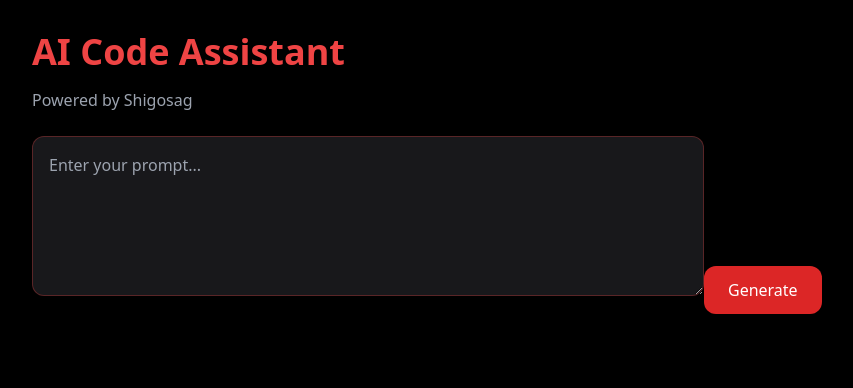
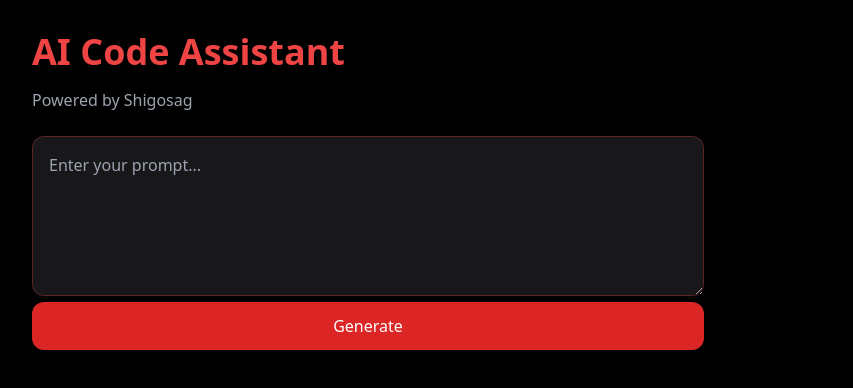
Before and after one commit to Shigosag/AI-Tools-Hub, a Next.js app in the folder client/: page /code-assistant in a window 1280 px wide. Shown: the top 388 px of the page, without its empty margins (0-853 px from the left). Built offline with nearby package versions, Linux system fonts and the light colour scheme.

Commit message:
Update page.tsx

```diff
--- a/client/app/code-assistant/page.tsx
+++ b/client/app/code-assistant/page.tsx
@@ -9,14 +9,16 @@ export default function CodeAssistantPage() {
         Powered by Shigosag
       </p>
 
-      <textarea
-        placeholder="Enter your prompt..."
-        className="w-full max-w-2xl h-40 bg-zinc-900 border border-red-500/30 rounded-xl p-4"
-      />
+      <div className="w-full max-w-2xl">
+        <textarea
+          placeholder="Enter your prompt..."
+          className="w-full h-40 bg-zinc-900 border border-red-500/30 rounded-xl p-4"
+       />
 
-      <button className="mt-4 bg-red-600 hover:bg-red-500 px-6 py-3 rounded-xl">
-        Generate
-      </button>
+        <button className="w-full bg-red-600 hover:bg-red-500 px-6 py-3 rounded-xl">
+         Generate
+       </button>
+      </div>
     </main>
   );
 }
```
